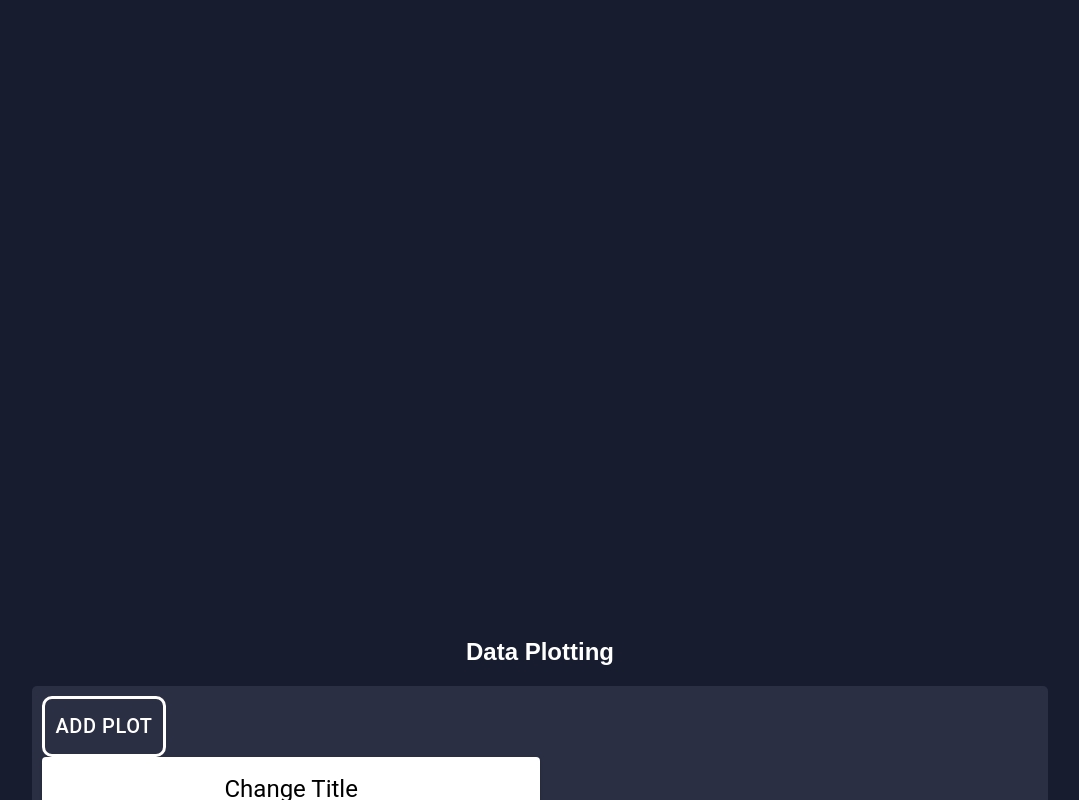
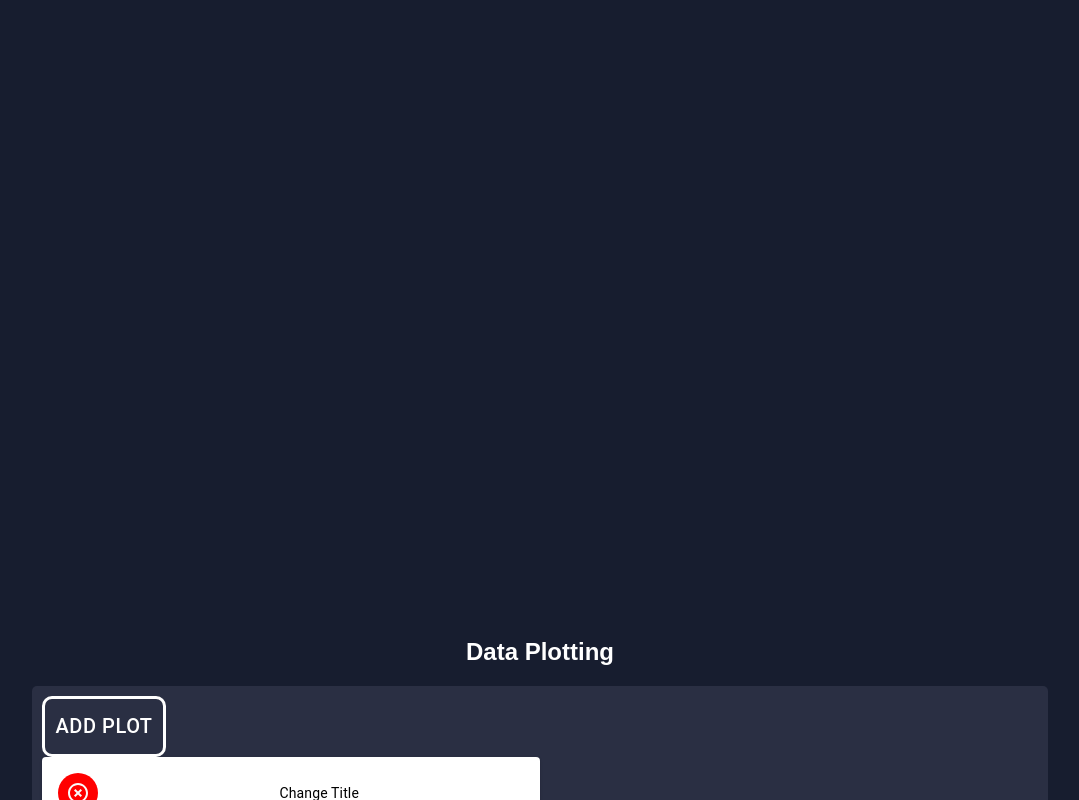
Before and after one commit to KDharmarajanDev/drone-control-web-server, a React (Create React App) app in the folder frontend/: page / in a window 1280 px wide. Both pictures are taken after a click on the button "ADD PLOT". Shown: the part 182-982 px from the top of the page, without its empty margins (200-1279 px from the left). Built offline with nearby package versions, Linux system fonts and the light colour scheme.

Commit message:
Added data updating indicator

```diff
--- a/frontend/src/data-visualizer-card.js
+++ b/frontend/src/data-visualizer-card.js
@@ -3,7 +3,10 @@ import CardHeader from '@material-ui/core/CardHeader';
 import CardMedia from '@material-ui/core/CardMedia';
 import { makeStyles } from '@material-ui/core/styles';
 import { LineChart } from 'recharts';
-import { Button } from '@material-ui/core';
+import { Button, Avatar } from '@material-ui/core';
+import { useState } from 'react';
+import CheckCircleOutlineIcon from '@material-ui/icons/CheckCircleOutline';
+import HighlightOffIcon from '@material-ui/icons/HighlightOff';
 
 const useStyles = makeStyles({
     root: {
@@ -13,6 +16,12 @@ const useStyles = makeStyles({
     title: {
         color: "black",
         fontFamily: ["Duru Sans", "sans-serif"]
+    },
+    updatingCard: {
+        backgroundColor: "green"
+    },
+    notUpdatingCard: {
+        backgroundColor: "red"
     }
 });
 
@@ -20,9 +29,20 @@ export default function DataVizCard(props) {
     const classes = useStyles();
 
     const data = [];
+    const [isUpdating, setIsUpdating] = useState(false);
 
     return (<Card className={classes.root} key={props.dataBox.name}>
-                <CardHeader title={props.dataBox.name} className={classes.title}/>
+                <CardHeader
+                avatar = {
+                    isUpdating ?
+                    (<Avatar className={classes.updatingCard}>
+                        <CheckCircleOutlineIcon/>
+                    </Avatar>) :
+                    (<Avatar className={classes.notUpdatingCard}>
+                        <HighlightOffIcon/>
+                    </Avatar>)
+                }
+                title={props.dataBox.name} className={classes.title}/>
                 <LineChart width={200} height={200} data={data}>
                 </LineChart>
                 <Button></Button>
```
